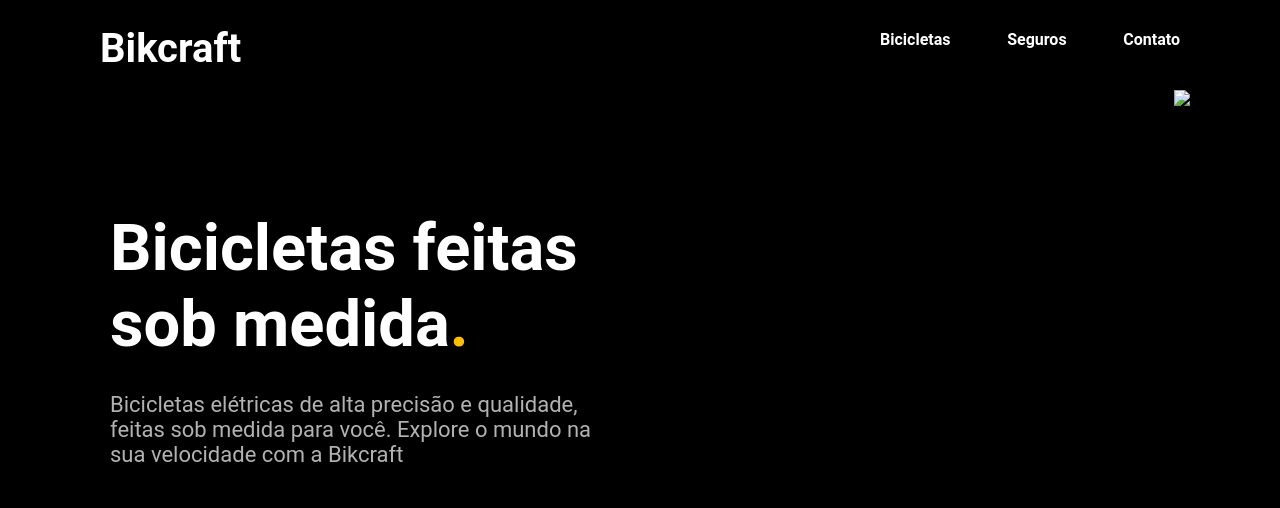
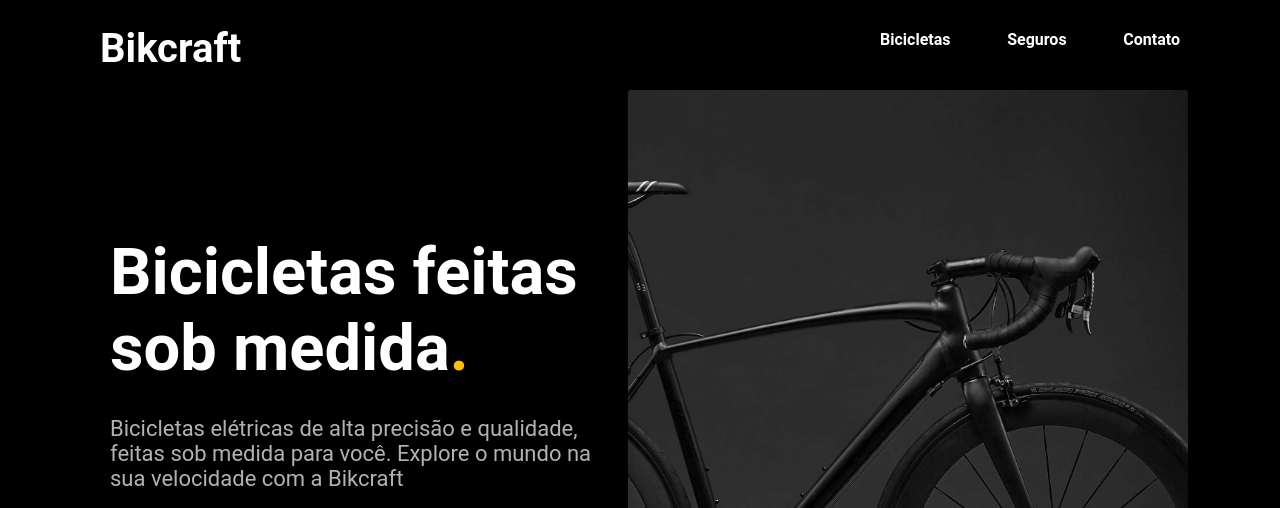
Before and after one commit to Calexd/Ex-06, a plain HTML site: page index.html in a window 1280 px wide. Shown: the top 508 px of the page. Drawn offline with Linux system fonts and the light colour scheme; the site is published under a folder, as on GitHub Pages, so addresses that start at the root find nothing.

Commit message:
fix the img bike

```diff
--- a/index.html
+++ b/index.html
@@ -24,7 +24,7 @@
             <button class="escolha-button">ESCOLHA A SUA</button>
         </div>
         <div class="img-right contenedor-geral">
-            <img src="/assets/imagebike.png">
+            <img src="./assets/imagebike.png">
         </div>
     </section>
     <div class="container-logoimg">
```
